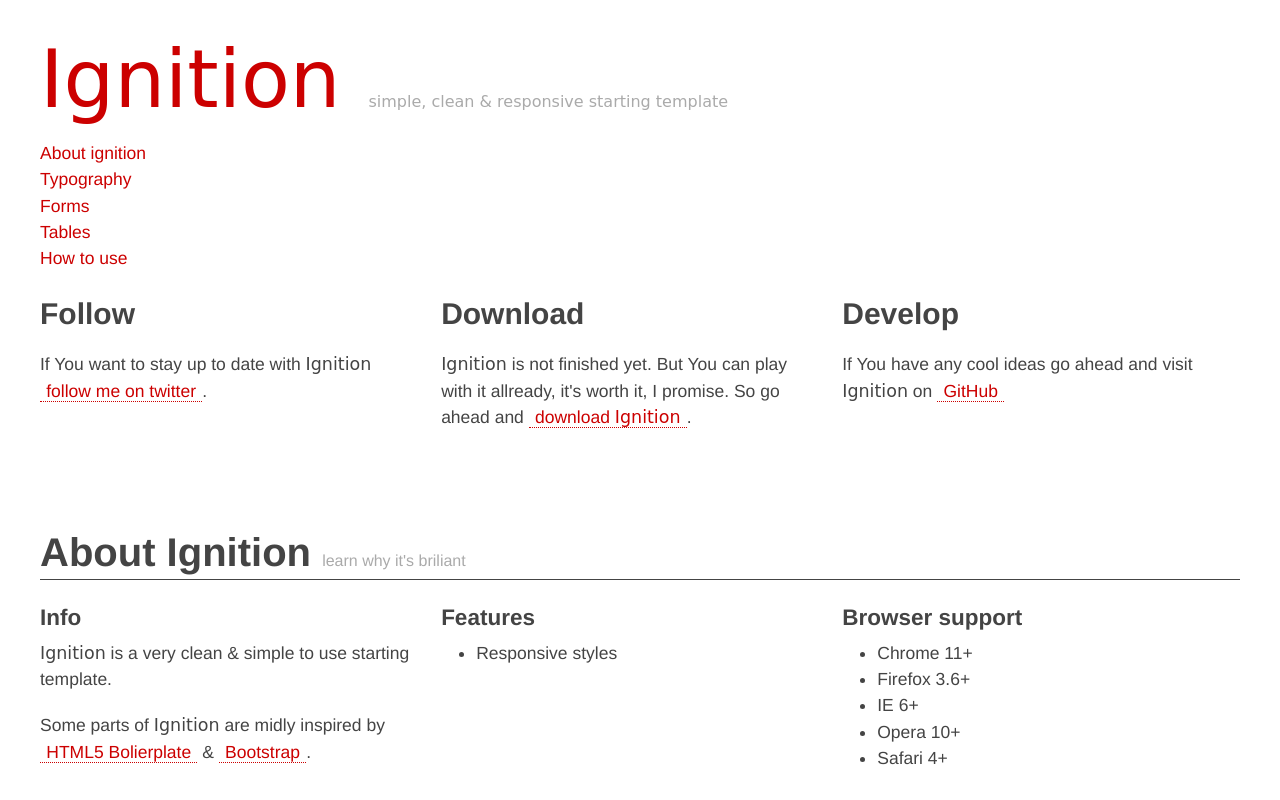
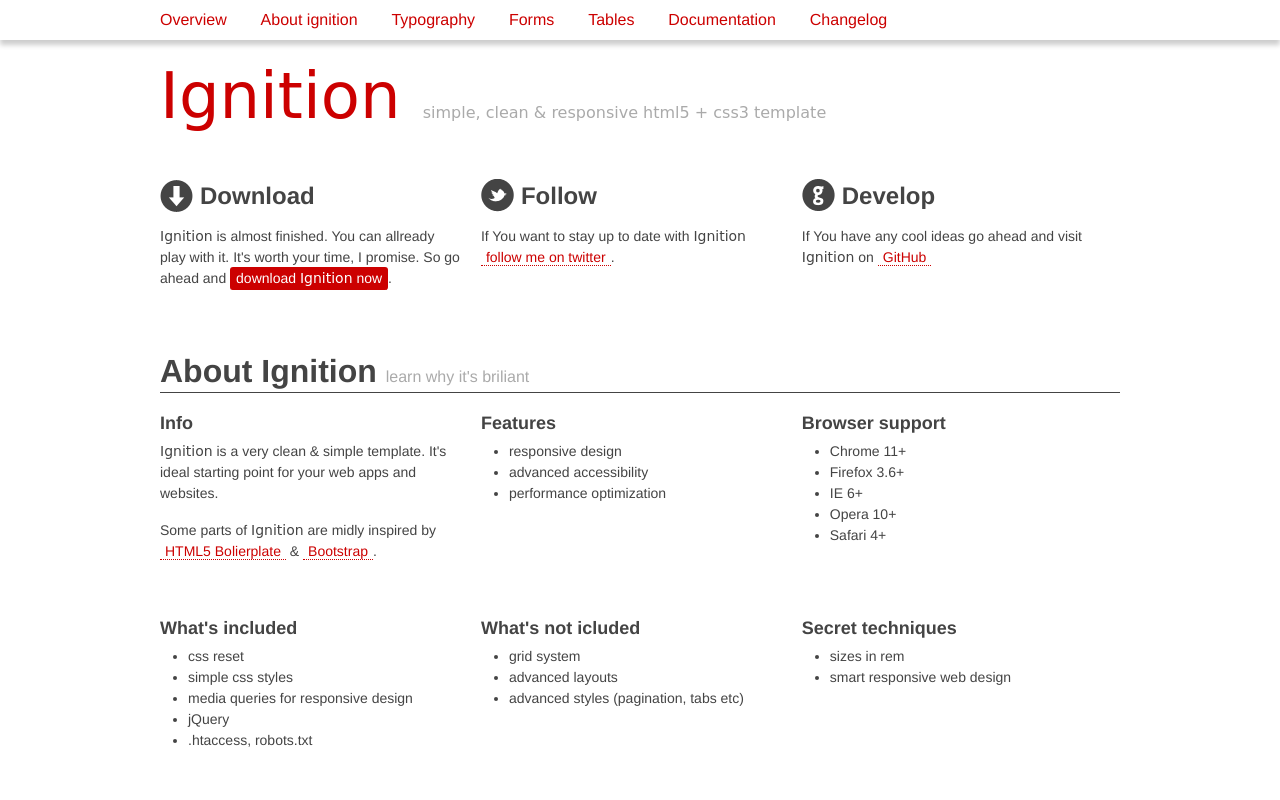
Before and after one commit to dgowrie/Ignition, a plain HTML site: page index.html in a window 1280 px wide. Shown: the top 800 px of the page. Drawn offline with nearby package versions, Linux system fonts and the light colour scheme; a web font is replaced by a local one.

Commit message:
[new] .htacces with performance things [changed] further developed content & styles

```diff
--- a/index.html
+++ b/index.html
@@ -2,57 +2,63 @@
 <html>
 	<head>
 		<meta charset="utf-8" />
-		<title>Ignition</title>
+		<title>Ignition - simple, clean & responsive html5 + css3 template</title>
 		<meta name="description" content="" />
 		<meta name="keywords" content="" />
 		<meta name="author" content="" />
 		<meta name="viewport" content="width=device-width,initial-scale=1" />
 		<link href='http://fonts.googleapis.com/css?family=Love+Ya+Like+A+Sister' rel='stylesheet' type='text/css'>
 		<link rel="stylesheet" href="static/css/style.css" />
-		<link rel="stylesheet" href="static/css/reset.css" />
+		<link rel="stylesheet" href="static/css/print.css" media="print" />
 	</head>
 	<body>
 		<header id="main-header">
-			<h1 class="title"><a href="">Ignition</a> <span>simple, clean & responsive starting template</span></h1>
+			<h1 class="title"><a href="">Ignition</a> <span>simple, clean & responsive html5 + css3 template</span></h1>
 			<nav id="main-menu">
 				<ul>
-					<li><a href="#">About ignition</a></li>
-					<li><a href="#">Typography</a></li>
-					<li><a href="#">Forms</a></li>
-					<li><a href="#">Tables</a></li>
-					<li><a href="#">How to use</a></li>
+					<li><a href="#overview">Overview</a></li>
+					<li><a href="#about-ignition">About ignition</a></li>
+					<li><a href="#typography">Typography</a></li>
+					<li><a href="#forms">Forms</a></li>
+					<li><a href="#tables">Tables</a></li>
+					<li><a href="#documentation">Documentation</a></li>
+					<li><a href="#changelog">Changelog</a></li>
 				</ul>
 			</nav>
 		</header>
 
+<!-- OVERVIEW ------------------------------------------------------------------------------------>
+
 		<section id="main-section">
 			<section id="main-content">
 
+				<section class="columns" id="overview">
+					<h2 class="download">Download</h2>
+					<p><span class="ignition">Ignition</span> is almost finished. You can allready play with it. It's worth your time, I promise. So go ahead and <a href="https://github.com/psoluch/Ignition/archives/master" class="downloadnow">download <span class="ignition">Ignition</span> now</a>.</p>
+				</section>
 				<section class="columns">
-					<h2>Follow</h2>
+					<h2 class="follow">Follow</h2>
 					<p>If You want to stay up to date with <span class="ignition">Ignition</span> <a href="http://twitter.com/psoluch" target="_blank">follow me on twitter</a>.</p>
 				</section>
 				<section class="columns">
-					<h2>Download</h2>
-					<p><span class="ignition">Ignition</span> is not finished yet. But You can play with it allready, it's worth it, I promise. So go ahead and <a href="https://github.com/psoluch/Ignition/archives/master">download <span class="ignition">Ignition</span></a>.</p>
-				</section>
-				<section class="columns">
-					<h2>Develop</h2>
+					<h2 class="develop">Develop</h2>
 					<p>If You have any cool ideas go ahead and visit <span class="ignition">Ignition</span> on <a href="https://github.com/psoluch/Ignition" target="_blank">GitHub</a></p>
 				</section>
 
 <!-- ABOUT IGNITION	------------------------------------------------------------------------------>
 
-				<h2 class="ignition">About Ignition <span>learn why it's briliant</span></h2>
+				<h2 class="ignition" id="about-ignition">About Ignition <span>learn why it's briliant</span></h2>
 				<section class="columns">
 					<h3>Info</h3>
-					<p><span class="ignition">Ignition</span> is a very clean & simple to use starting template.</p>
+					<p><span class="ignition">Ignition</span> is a very clean & simple template. It's ideal starting point for your web apps and websites.</p>
 					<p>Some parts of <span class="ignition">Ignition</span> are midly inspired by <a href="http://html5boilerplate.com/">HTML5 Bolierplate</a> & <a href="http://twitter.github.com/bootstrap/" target="_blank">Bootstrap</a>.</p>
 				</section>
 				<section class="columns">
 					<h3>Features</h3>
 					<ul>
-						<li>Responsive styles</li>
+						<li>responsive design</li>
+						<li>advanced accessibility</li>
+						<li>performance optimization</li>
 					</ul>
 				</section>
 				<section class="columns">
@@ -78,7 +84,9 @@
 				<section class="columns">
 					<h3>What's not icluded</h3>
 					<ul>
-						<li>css for grids & layouts</li>
+						<li>grid system</li>
+						<li>advanced layouts</li>
+						<li>advanced styles (pagination, tabs etc)</li>
 					</ul>
 				</section>
 				<section class="columns">
@@ -91,7 +99,7 @@
 
 <!-- TYPOGRAPHY	---------------------------------------------------------------------------------->
 
-				<h2 class="ignition">Typography <span>headings, paragraphs and other goodness</span></h2>
+				<h2 class="ignition" id="typography">Typography <span>headings, paragraphs and other goodness</span></h2>
 				<section class="columns">
 					<h3>Headings</h3>
 					<hgroup>
@@ -171,20 +179,20 @@
 
 <!-- FORMS --------------------------------------------------------------------------------------->
 
-				<h2 class="ignition">Forms <span>make forms beautifull and easy to use</span></h2>
+				<h2 class="ignition" id="forms">Forms <span>make forms beautifull and easy to use</span></h2>
 				<p>@todo</p>
 
 <!-- TABLES --------------------------------------------------------------------------------------->
 
-				<h2 class="ignition">Tables <span>awesome styles for your data display</span></h2>
+				<h2 class="ignition" id="tables">Tables <span>awesome styles for your data display</span></h2>
 				<p>@todo</p>
 
-<!-- GETTING STARTED ------------------------------------------------------------------------------>
+<!-- DOCUMENTATION -------------------------------------------------------------------------------->
 
-				<h2 class="ignition">Getting started <span>it's bloody simple</span></h2>
+				<h2 class="ignition" id="documentation">Documentation <span>it's bloody simple</span></h2>
 
 
-				<h3>The beginning</h3>
+				<h3>Getting started</h3>
 
 				<section class="columns">
 					<h4>File structure</h4>
@@ -192,9 +200,18 @@
 						<li><strong>/files</strong></li>
 						<li><strong>/static</strong>
 							<ul>
-								<li>css</li>
+								<li>/css</li>
+								<li>/fonts</li>
+								<li>/images</li>
+								<li>/js</li>
+								<li>/scss</li>
 							</ul>
 						</li>
+						<li><a href="https://github.com/psoluch/Ignition/blob/master/.htaccess" target="_blank">.htaccess</a></li>
+						<li><a href="https://github.com/psoluch/Ignition/blob/master/.htaccess" target="_blank">404.html</a></li>
+						<li><a href="https://github.com/psoluch/Ignition/blob/master/.htaccess" target="_blank">humans.txt</a></li>
+						<li><a href="https://github.com/psoluch/Ignition/blob/master/.htaccess" target="_blank">index.html</a></li>
+						<li><a href="https://github.com/psoluch/Ignition/blob/master/robots.txt" target="_blank">robots.txt</a></li>
 					</ul>
 				</section>
 				<section class="columns">
@@ -205,26 +222,29 @@
 					<h4>JavaScript</h4>
 					<p>@todo</p>
 				</section>
+
+				<h3>Techniques</h3>
+				<section class="columns">
+					<h4>Reset css</h4>
+					<p></p>
+				</section>
+				<section class="columns">
+					<h4>sizes in rem</h4>
+					<p></p>
+				</section>
+
 			</section>
 		</section>
 
 <!-- CHANGELOG ----------------------------------------------------------------------------------->
 
-				<h2 class="ignition">Changelog <span>moving forward</span></h2>
+				<h2 class="ignition" id="changelog">Changelog <span>moving forward</span></h2>
 
 				<h3>Version 1</h3>
 				<p>@todo</p>
 
 		<footer id="main-footer">
-			<nav>
-				<ul>
-					<li><a href="#">About ignition</a></li>
-					<li><a href="#">Typography</a></li>
-					<li><a href="#">Forms</a></li>
-					<li><a href="#">Tables</a></li>
-					<li><a href="#">How to use</a></li>
-				</ul>
-			</nav>
+			by <a href="http://piotr.soluch.com" target="_blank">Piotr Soluch</a>
 		</footer>
 		<script src="//ajax.googleapis.com/ajax/libs/jquery/1.6.2/jquery.min.js"></script>
 		<script defer src="static/js/script.js"></script>
--- a/static/scss/_ignition.scss
+++ b/static/scss/_ignition.scss
@@ -3,8 +3,8 @@
 	font-family: 'Love Ya Like A Sister', cursive;
 	font-size: 64px;
 	font-size: 6.4rem;
-	margin-top: 32px;
-	margin-top: 3.2rem;
+	margin-top: 64px;
+	margin-top: 6.4rem;
 }
 
 h2.ignition {
@@ -13,8 +13,8 @@
 	padding-bottom: 0.3rem;
 	font-size: 32px;
 	font-size: 3.2rem;
-	margin-top: 32px;
-	margin-top: 3.2rem;
+	margin-top: 16px;
+	margin-top: 1.6rem;
 
 	span {
 		font-size: 16px;
@@ -22,8 +22,60 @@
 	}
 }
 
+header {
+	margin-bottom: 50px;
+}
+
+h2.follow {
+	background: url(../images/icons.png) no-repeat 0 1px;
+	padding-left: 40px;
+}
+
+h2.download {
+	background: url(../images/icons.png) no-repeat 0 -40px;
+	padding-left: 40px;
+}
+
+h2.develop {
+	background: url(../images/icons.png) no-repeat 0 -83px;
+	padding-left: 40px;
+}
+
+.downloadnow {
+	background: $dark_red;
+	color: white;
+	border-radius: 3px;
+	border-radius: 0.3rem;
+	padding: 3px 6px;
+}
+
 #main-menu {
-	margin: 20px 0;
+	position: fixed;
+	top: 0;
+	left: 0;
+	background: white;
+	z-index: 10;
+	width: 100%;
+	-moz-box-shadow: 0 0 5px rgba(0,0,0,0.2);
+	-webkit-box-shadow: 0 5px 5px rgba(0,0,0,0.2);
+	box-shadow: 0 5px 5px rgba(0,0,0,0.2);
+
+	ul {
+		width: 96rem;
+		margin: 0 auto;
+	}
+
+	li {
+		display: inline-block;
+		margin-right: 3rem;
+
+		a {
+			height: 4rem;
+			line-height: 4rem;
+			font-size: 16px;
+		}
+	}
+
 }
 
 #main-footer {
--- a/static/scss/style.scss
+++ b/static/scss/style.scss
@@ -11,7 +11,7 @@
 @import "ignition";
 
 
-@media only screen and (min-width : 1260px) {
+@media only screen and (min-device-width : 1440px) {
 	@import "media_big";
 }
 
```
Also changed, not shown: static/css/style.css, static/images/icons.png (added), 2 other files.
